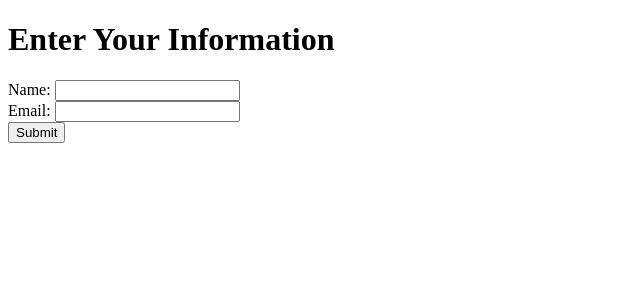
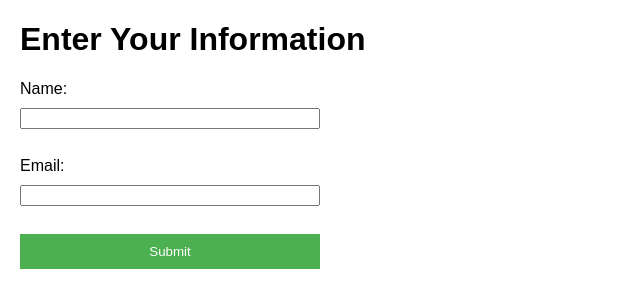
Before and after one commit to Ahmed-Abbas-2077/Lab2Practice-CSAI203, a Python web app: template templates/index.html in a window 1280 px wide. Shown: the top 308 px of the page, without its empty margins (0-640 px from the left). Run offline with Jinja, Linux system fonts and the light colour scheme; the template is opened without the code that fills it, so the values that code supplies are empty.

Commit message:
Added basic CSS for form and results page styling

```diff
--- /dev/null
+++ b/static/css/styles.css
@@ -0,0 +1,27 @@
+body {
+    font-family: Arial, sans-serif;
+    margin: 20px;
+}
+
+form {
+    display: flex;
+    flex-direction: column;
+    max-width: 300px;
+}
+
+label,
+input {
+    margin-bottom: 10px;
+}
+
+button {
+    background-color: #4CAF50;
+    color: white;
+    padding: 10px;
+    border: none;
+    cursor: pointer;
+}
+
+button:hover {
+    background-color: #45a049;
+}
--- a/templates/index.html
+++ b/templates/index.html
@@ -4,6 +4,10 @@
     <meta charset="UTF-8" />
     <meta name="viewport" content="width=device-width, initial-scale=1.0" />
     <title>User Input Form</title>
+    <link
+      rel="stylesheet"
+      href="{{ url_for('static', filename='css/styles.css') }}"
+    />
   </head>
   <body>
     <h1>Enter Your Information</h1>
--- a/templates/results.html
+++ b/templates/results.html
@@ -4,6 +4,10 @@
     <meta charset="UTF-8" />
     <meta name="viewport" content="width=device-width, initial-scale=1.0" />
     <title>Submission Result</title>
+    <link
+      rel="stylesheet"
+      href="{{ url_for('static', filename='css/styles.css') }}"
+    />
   </head>
   <body>
     <h1>Thank you, {{ name }}!</h1>
```
